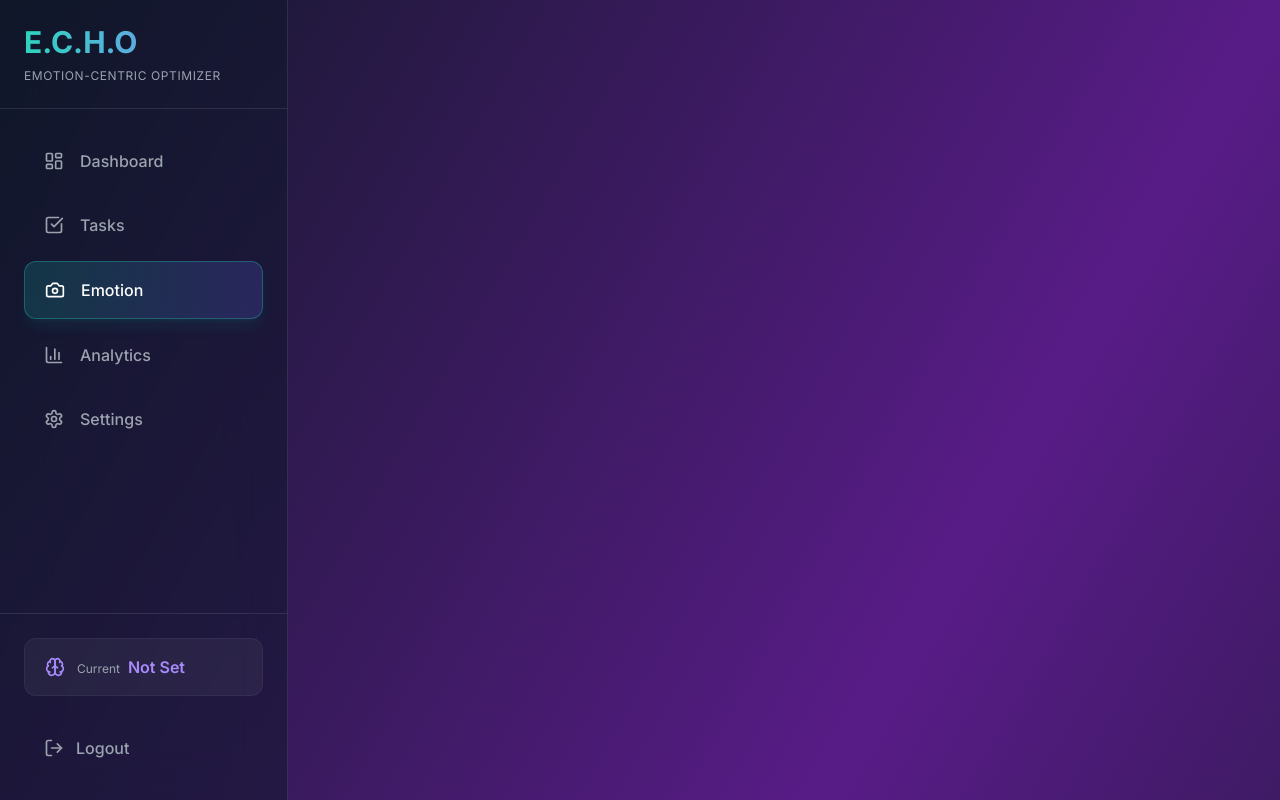
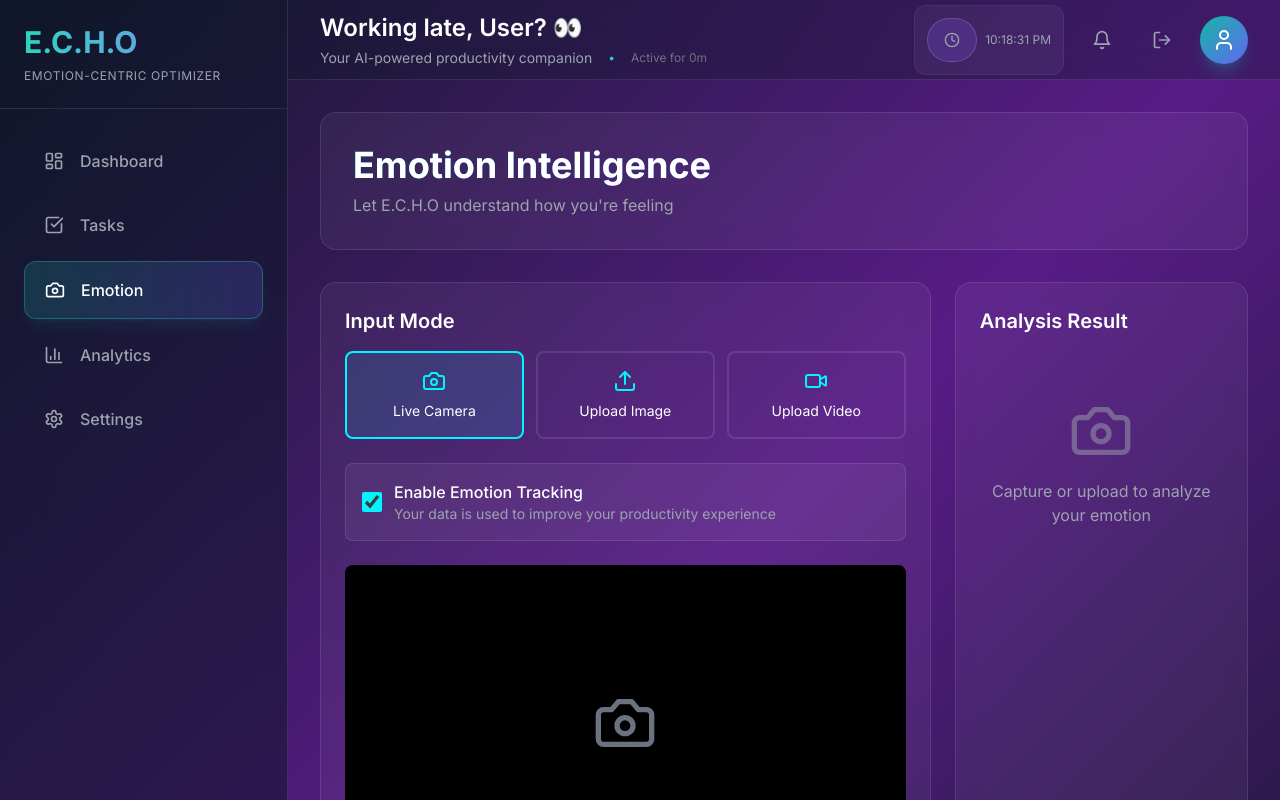
Before and after one commit to beingcrazyasalways/echo-saas, a Next.js app: page /emotion in a window 1280 px wide. Shown: the top 800 px of the page. Built offline with nearby package versions, Linux system fonts and the light colour scheme; no server answers.

Commit message:
Fix layout - use flex container for reliable side-by-side layout on desktop

```diff
--- a/app/analytics/page.jsx
+++ b/app/analytics/page.jsx
@@ -118,13 +118,14 @@ export default function AnalyticsPage() {
 
   return (
     <div className="min-h-screen bg-gradient-to-br from-slate-900 via-violet-900/30 to-slate-900">
-      <Sidebar
-        currentEmotion={currentEmotion}
-        isOpen={sidebarOpen}
-        onClose={() => setSidebarOpen(false)}
-      />
+      <div className="flex flex-col lg:flex-row">
+        <Sidebar
+          currentEmotion={currentEmotion}
+          isOpen={sidebarOpen}
+          onClose={() => setSidebarOpen(false)}
+        />
 
-      <div className="w-full lg:ml-72">
+        <div className="flex-1 w-full min-w-0">
         <Header
           user={user}
           currentEmotion={currentEmotion}
@@ -455,6 +456,7 @@ export default function AnalyticsPage() {
           </div>
         </main>
       </div>
+      </div>
     </div>
   );
 }
--- a/app/dashboard/page.jsx
+++ b/app/dashboard/page.jsx
@@ -522,13 +522,14 @@ export default function DashboardPage() {
 
   return (
     <div className={`min-h-screen bg-gradient-to-br ${gradientClass} ${glowClass} transition-all duration-500`}>
-      <Sidebar
-        currentEmotion={currentEmotion}
-        isOpen={sidebarOpen}
-        onClose={() => setSidebarOpen(false)}
-      />
+      <div className="flex flex-col lg:flex-row">
+        <Sidebar
+          currentEmotion={currentEmotion}
+          isOpen={sidebarOpen}
+          onClose={() => setSidebarOpen(false)}
+        />
 
-      <div className="w-full lg:ml-72">
+        <div className="flex-1 w-full min-w-0">
         {taskFeedback && (
           <div className={`fixed top-24 right-8 px-4 py-3 rounded-lg shadow-lg z-50 ${
             taskFeedback.type === 'success'
@@ -947,6 +948,7 @@ export default function DashboardPage() {
           onClose={() => setMicroNudge(null)}
         />
       )}
+      </div>
     </div>
   );
 }
--- a/app/emotion/page.jsx
+++ b/app/emotion/page.jsx
@@ -229,13 +229,14 @@ export default function EmotionPage() {
 
   return (
     <div className="min-h-screen bg-gradient-to-br from-gray-900 via-purple-900 to-gray-900">
-      <Sidebar
-        currentEmotion={currentEmotion}
-        isOpen={sidebarOpen}
-        onClose={() => setSidebarOpen(false)}
-      />
+      <div className="flex flex-col lg:flex-row">
+        <Sidebar
+          currentEmotion={currentEmotion}
+          isOpen={sidebarOpen}
+          onClose={() => setSidebarOpen(false)}
+        />
 
-      <div className="w-full lg:ml-72">
+        <div className="flex-1 w-full min-w-0">
         <Header
           user={user}
           currentEmotion={currentEmotion}
@@ -493,6 +494,7 @@ export default function EmotionPage() {
           </div>
         </div>
       </div>
+      </div>
     </div>
   );
 }
--- a/app/settings/page.jsx
+++ b/app/settings/page.jsx
@@ -54,13 +54,14 @@ export default function SettingsPage() {
 
   return (
     <div className="min-h-screen bg-gradient-to-br from-slate-900 via-violet-900/30 to-slate-900">
-      <Sidebar
-        currentEmotion={currentEmotion}
-        isOpen={sidebarOpen}
-        onClose={() => setSidebarOpen(false)}
-      />
+      <div className="flex flex-col lg:flex-row">
+        <Sidebar
+          currentEmotion={currentEmotion}
+          isOpen={sidebarOpen}
+          onClose={() => setSidebarOpen(false)}
+        />
 
-      <div className="w-full lg:ml-72">
+        <div className="flex-1 w-full min-w-0">
         <Header
           user={user}
           currentEmotion={currentEmotion}
@@ -154,6 +155,7 @@ export default function SettingsPage() {
           </div>
         </main>
       </div>
+      </div>
     </div>
   );
 }
--- a/app/tasks/page.jsx
+++ b/app/tasks/page.jsx
@@ -122,13 +122,14 @@ export default function TasksPage() {
 
   return (
     <div className="min-h-screen bg-gradient-to-br from-slate-900 via-violet-900/30 to-slate-900">
-      <Sidebar
-        currentEmotion={currentEmotion}
-        isOpen={sidebarOpen}
-        onClose={() => setSidebarOpen(false)}
-      />
+      <div className="flex flex-col lg:flex-row">
+        <Sidebar
+          currentEmotion={currentEmotion}
+          isOpen={sidebarOpen}
+          onClose={() => setSidebarOpen(false)}
+        />
 
-      <div className="w-full lg:ml-72">
+        <div className="flex-1 w-full min-w-0">
         <Header
           user={user}
           currentEmotion={currentEmotion}
@@ -195,6 +196,7 @@ export default function TasksPage() {
           </div>
         </main>
       </div>
+      </div>
     </div>
   );
 }
--- a/components/Sidebar.jsx
+++ b/components/Sidebar.jsx
@@ -53,8 +53,8 @@ export default function Sidebar({ currentEmotion, isOpen, onClose }) {
 
       {/* Sidebar */}
       <div className={`
-        fixed lg:static inset-y-0 left-0 z-50 lg:z-auto
-        w-72 h-screen backdrop-blur-xl bg-slate-900/50 border-r border-white/10 flex flex-col
+        fixed inset-y-0 left-0 z-50 lg:static lg:z-auto lg:inset-auto lg:left-auto
+        w-72 h-screen lg:h-auto backdrop-blur-xl bg-slate-900/50 border-r border-white/10 flex flex-col
         transform transition-transform duration-300 ease-in-out
         ${isOpen ? 'translate-x-0' : '-translate-x-full lg:translate-x-0'}
       `}>
```
